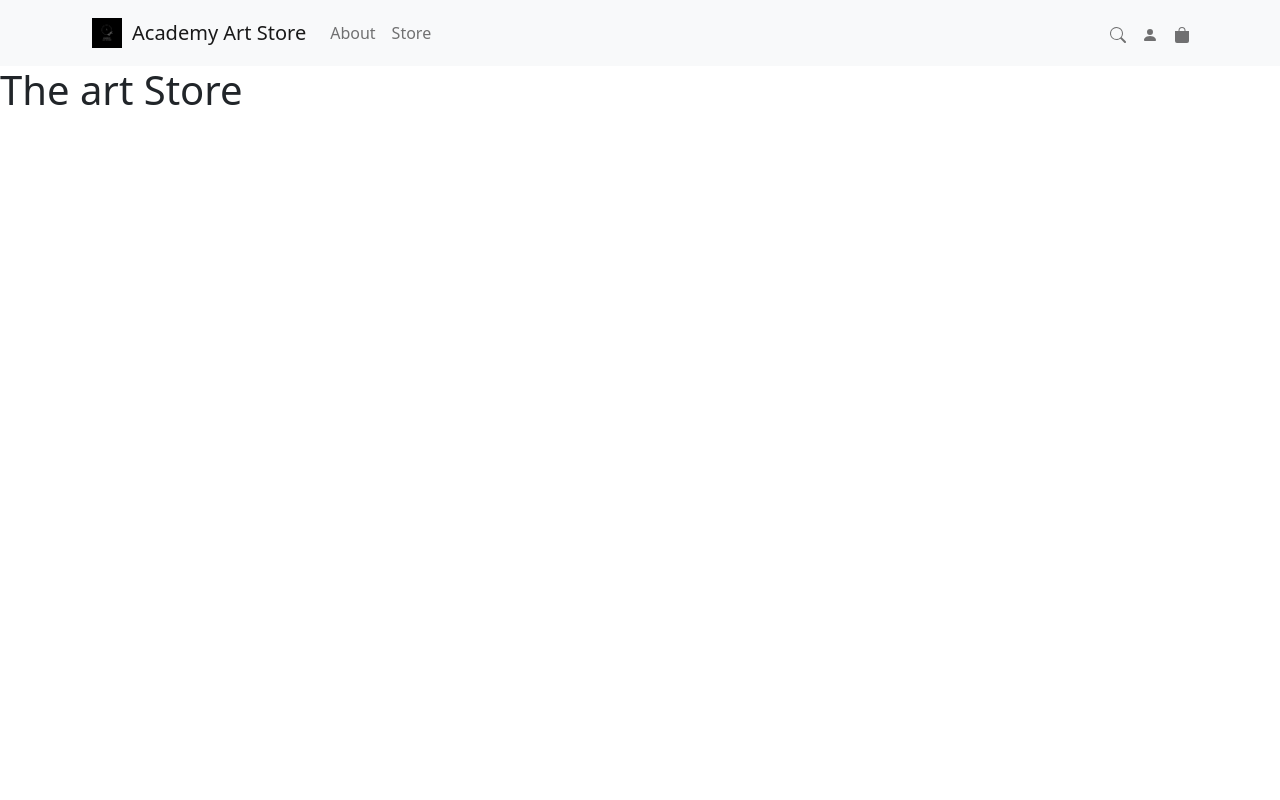
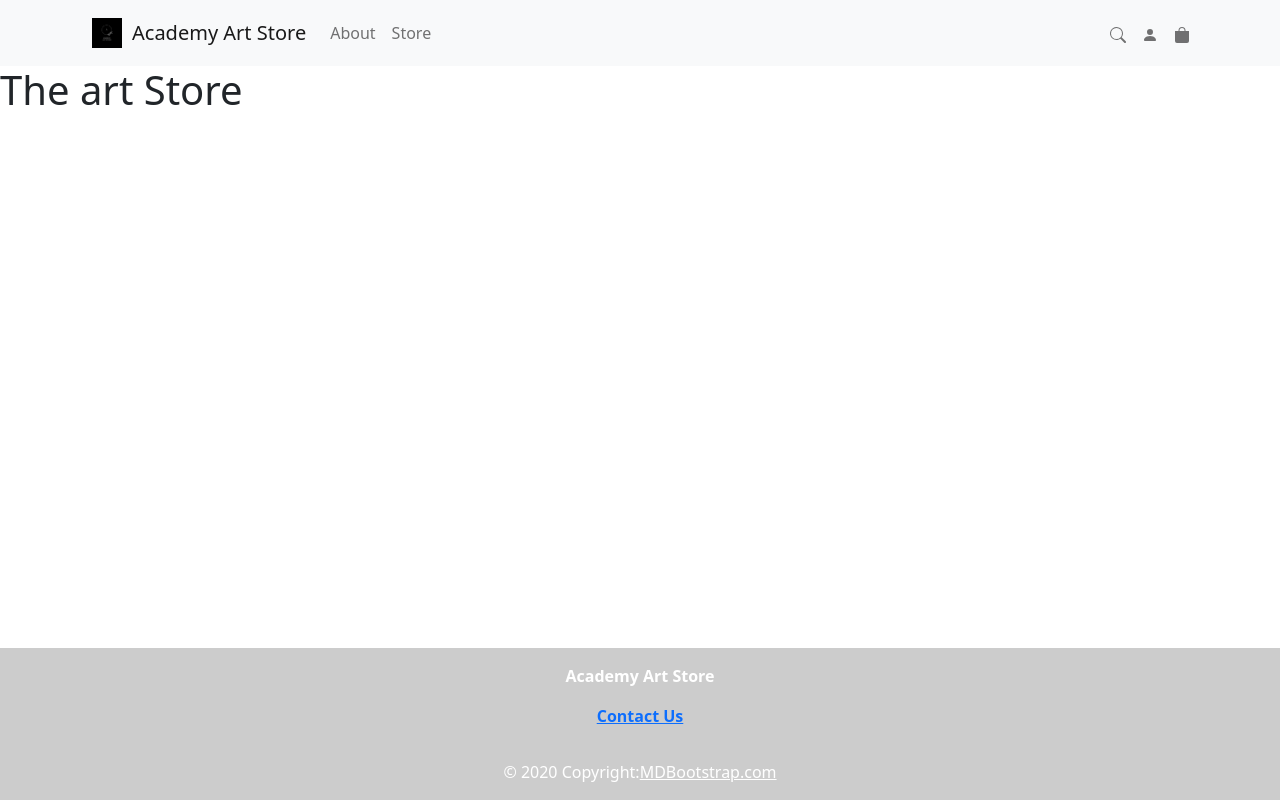
Before and after one commit to Academy-Developers-NORAM/art-store-front-end, a React (Create React App) app: page /store in a window 1280 px wide. Built offline with nearby package versions, Linux system fonts and the light colour scheme.

Commit message:
BA/JW - Adding footer with non-working contact link

```diff
--- a/src/App.js
+++ b/src/App.js
@@ -1,4 +1,5 @@
 import Header from './components/Header';
+import Footer from './components/Footer';
 
 import 'bootstrap/dist/css/bootstrap.min.css';
 
@@ -7,6 +8,8 @@ function App() {
     <>
       <Header />
       <h1>The art Store</h1>
+      <Footer />
+
     </>
   );
 }
--- a/src/components/Footer.js
+++ b/src/components/Footer.js
@@ -0,0 +1,19 @@
+
+function Footer() {
+    return (
+        <footer className="text-center text-white fixed-bottom" style={{background:"light"}}>
+
+            <div className="text-center p-3" style={{background: "rgba(0, 0, 0, 0.2)"}}>
+                <p><strong>Academy Art Store</strong></p>
+                <a href=" " ><strong>Contact Us</strong> </a>
+            </div>
+
+            <div className="text-center p-3" style={{background: "rgba(0, 0, 0, 0.2)"}}>
+                © 2020 Copyright:
+                <a  className="text-white" href="https://mdbootstrap.com/">MDBootstrap.com</a>
+            </div>
+        </footer>
+    );
+  }
+
+  export default Footer;
```
